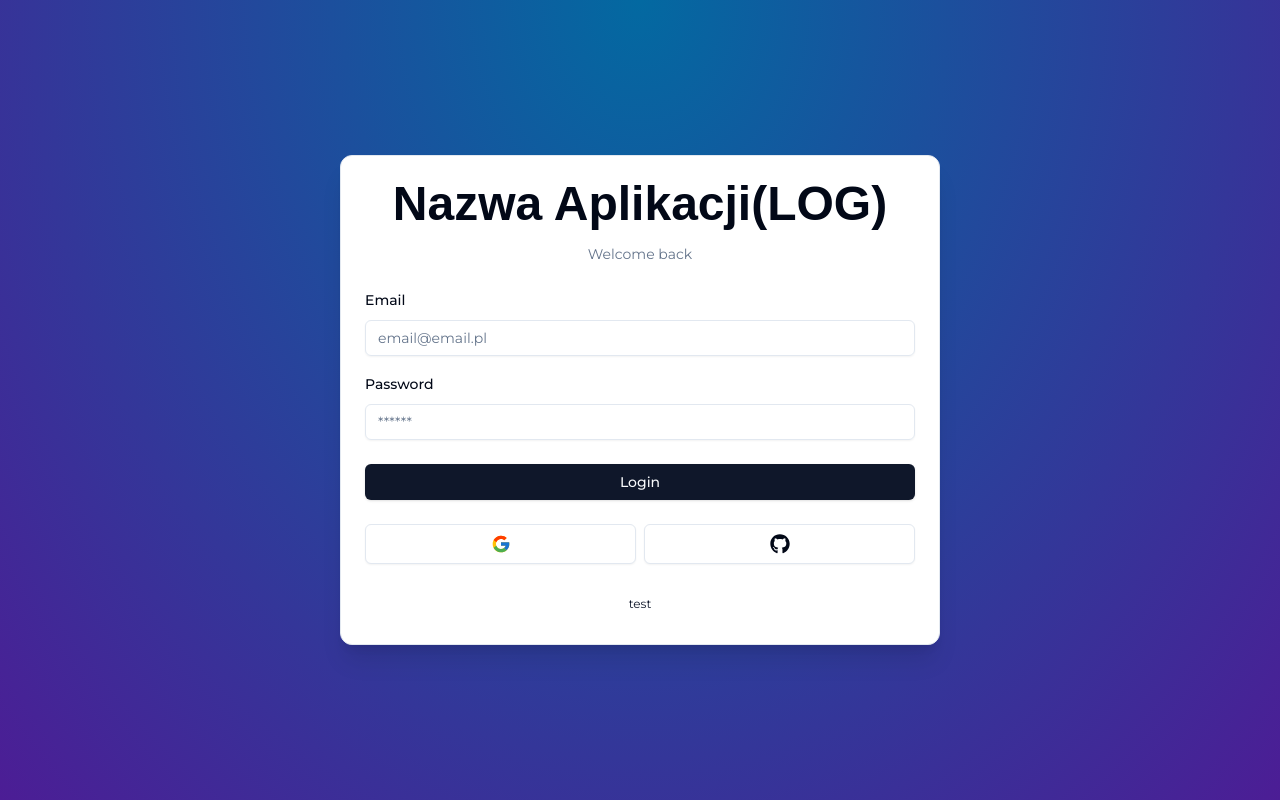
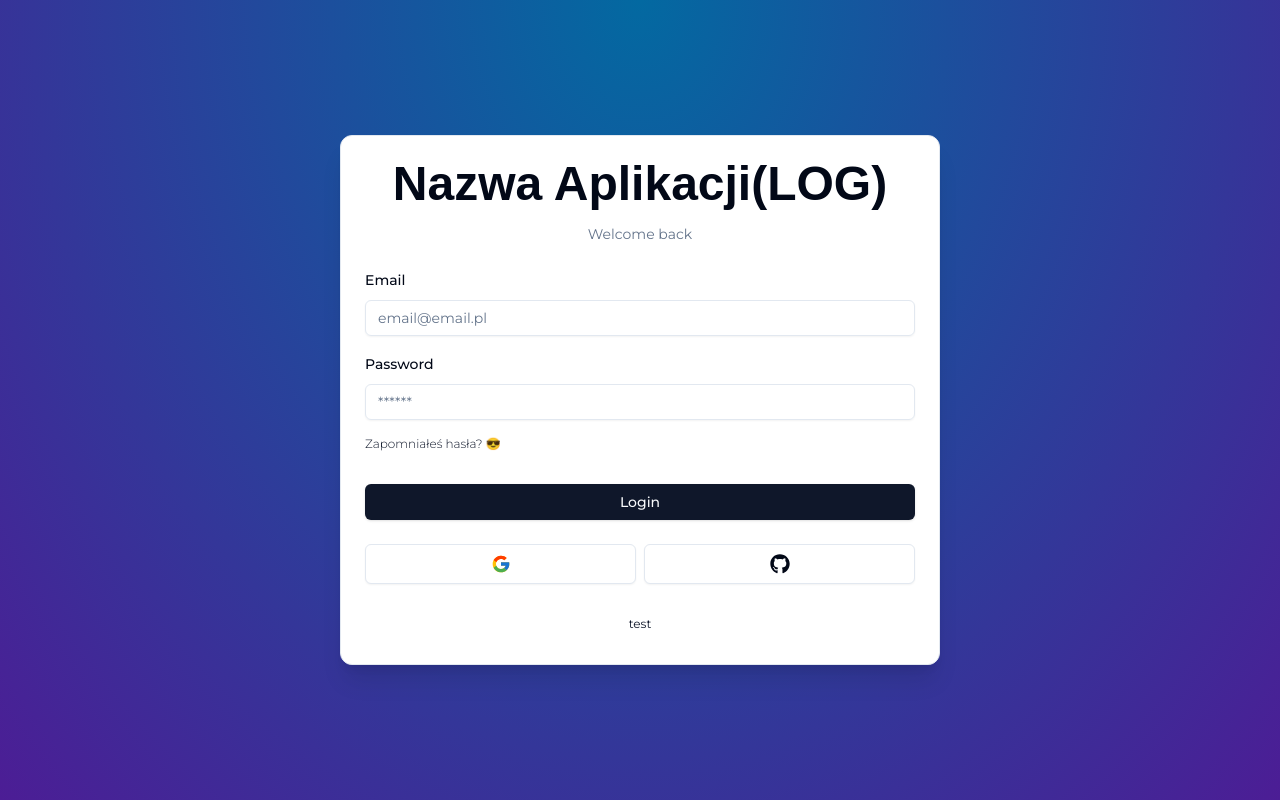
Before and after one commit to Elldrigar/na-regale, a Next.js app: page /auth/login in a window 1280 px wide. Built offline with nearby package versions, Linux system fonts and the light colour scheme; no server answers; a web font is replaced by a local one.

Commit message:
Add reset password button

```diff
--- a/components/auth/login-form.tsx
+++ b/components/auth/login-form.tsx
@@ -4,6 +4,7 @@
 import { CardWrapper } from '@/components/auth/card-wrapper'
 import { useForm } from 'react-hook-form'
 import { zodResolver } from '@hookform/resolvers/zod'
+import Link from "next/link";
 import { LoginSchema } from '@/schemas'
 import {
     Form,
@@ -20,6 +21,7 @@
 import { loginAction } from '@/actions/login-action'
 import { useState, useTransition } from 'react'
 import { useSearchParams } from 'next/navigation'
+
 
 export const LoginForm = () => {
     const [isPending, startTransition] = useTransition()
@@ -93,6 +95,15 @@
                                             type='password'
                                         />
                                     </FormControl>
+                                    <Button
+                                        size='sm'
+                                        variant='link'
+                                        asChild
+                                        className='px-0 font-light'>
+                                        <Link href='/auth/reset'>
+                                            Zapomniałeś hasła? 😎
+                                        </Link>
+                                    </Button>
                                     <FormMessage />
                                 </FormItem>
                             )}
--- a/routes.ts
+++ b/routes.ts
@@ -10,7 +10,12 @@
  *Te ruty przekierują zalogowanego użytkownika do /settings
  * @type {string[]}
  */
-export const authRoutes: string[] = ['/auth/login', '/auth/register', '/auth/error']
+export const authRoutes: string[] = [
+    '/auth/login',
+    '/auth/register',
+    '/auth/error',
+    '/auth/reset',
+]
 
 /**
  * Prefix dla API authentication rutek
```
